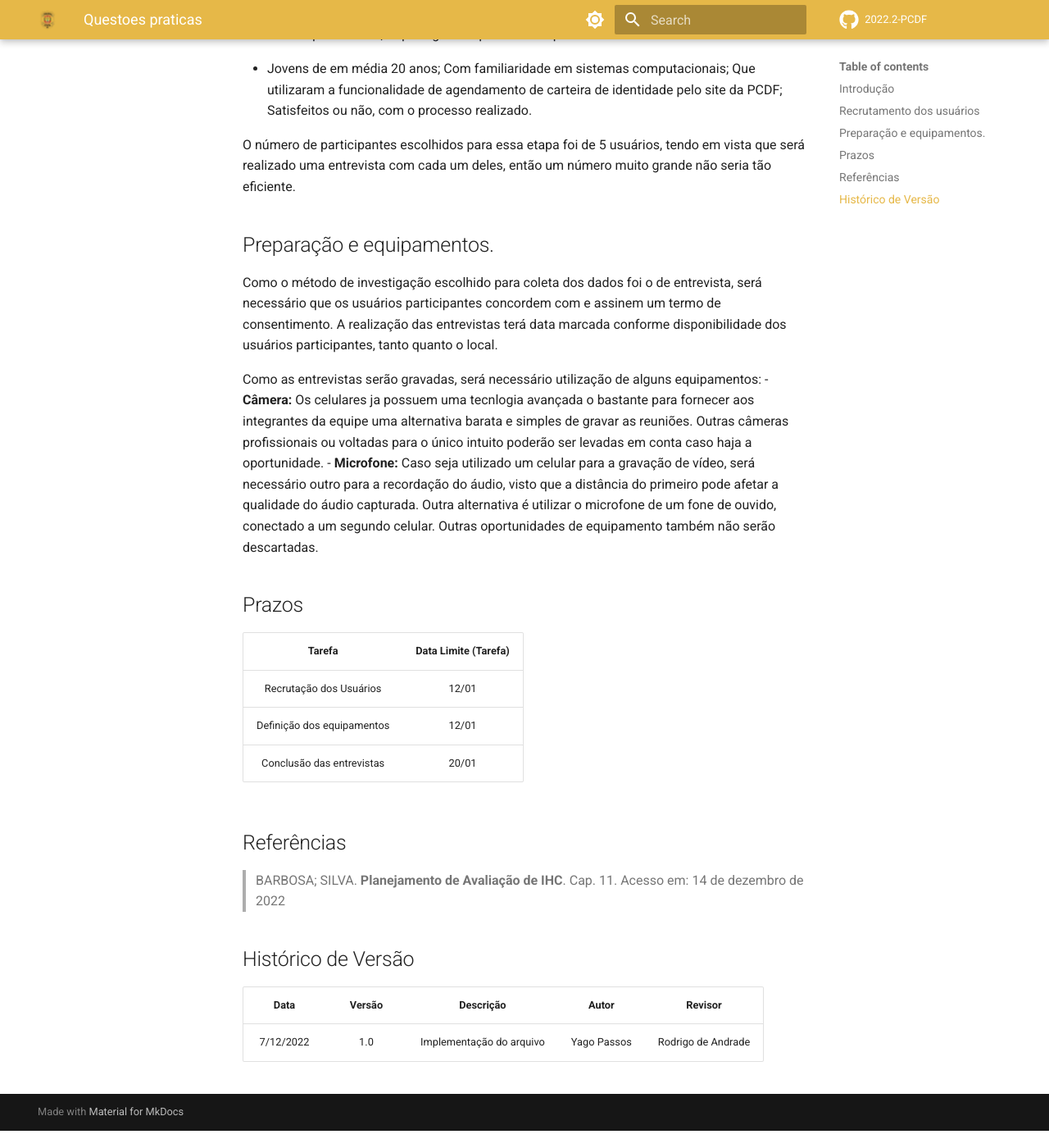
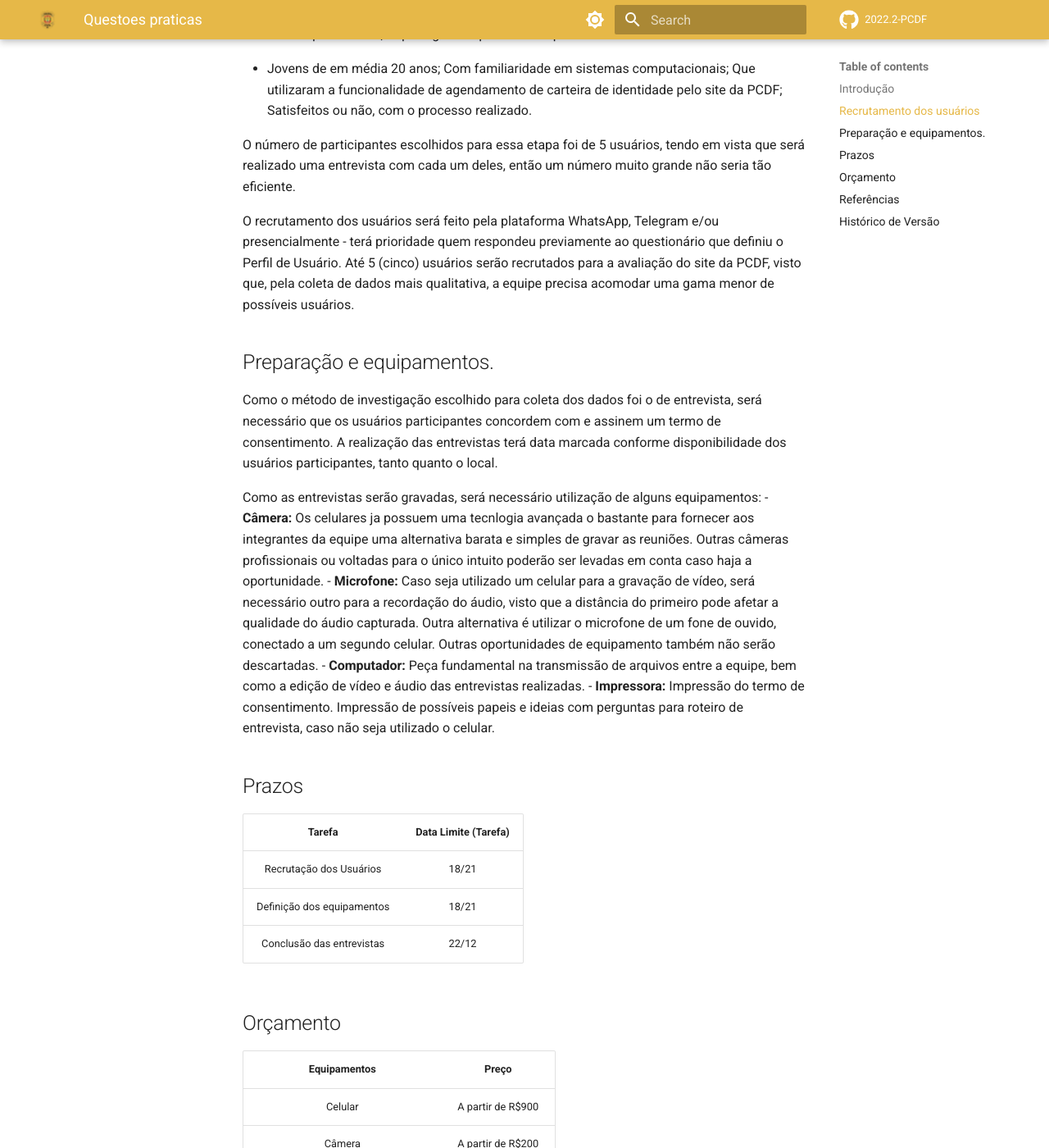
Before and after one commit to Interacao-Humano-Computador/2022.2-PCDF, an MkDocs documentation site: the page built from docs/planejamento/questoes_praticas.md, in a window 1280 px wide and 1400 px high, scrolled down 561 px. Shown: the whole window at 82% size. Built offline with MkDocs 1.6.1 and Material for MkDocs 9.7.7, drawn with Linux system fonts in a browser that asks for light colours; comment, search, counter and statistics services are not loaded; before the commit the page ends 1940 px from its top, so only the background shows below that; some of the changed text lies outside the part shown.

Commit message:
Correções e adições ao artefato

```diff
--- a/docs/planejamento/questoes_praticas.md
+++ b/docs/planejamento/questoes_praticas.md
@@ -9,11 +9,13 @@ Este artefato tem como objetivo definir detalhes sobre o recrutamento de usuári
 
 ## Recrutamento dos usuários
 
-O [Perfil de Usuário](analise-de-requisitos\perfil_usuario.md) foi definido a partir de um questionário, o qual foi enviado em grupos da faculdade do gama FGA - UnB. Os usuários recrutados serão facilmente encontrados nesses grupos, onde a maior parte da amostra se encontra. Eles devem corresponder com os dados obtidos do questionário, o que significa que devem representar:
+O [Perfil de Usuário](https://github.com/Interacao-Humano-Computador/2022.2-PCDF/blob/main/docs/analise-de-requisitos/perfil_usuario.md) foi definido a partir de um questionário, o qual foi enviado em grupos da faculdade do gama FGA - UnB. Os usuários recrutados serão facilmente encontrados nesses grupos, onde a maior parte da amostra se encontra. Eles devem corresponder com os dados obtidos do questionário, o que significa que devem representar:
 
  - Jovens de em média 20 anos; Com familiaridade em sistemas computacionais; Que utilizaram a funcionalidade de agendamento de carteira de identidade pelo site da PCDF; Satisfeitos ou não, com o processo realizado.
 
  O número de participantes escolhidos para essa etapa foi de 5 usuários, tendo em vista que será realizado uma entrevista com cada um deles, então um número muito grande não seria tão eficiente.
+
+O recrutamento dos usuários será feito pela plataforma WhatsApp, Telegram e/ou presencialmente - terá prioridade quem respondeu previamente ao questionário que definiu o Perfil de Usuário. Até 5 (cinco) usuários serão recrutados para a avaliação do site da PCDF, visto que, pela coleta de dados mais qualitativa, a equipe precisa acomodar uma gama menor de possíveis usuários.
 
 ## Preparação e equipamentos.
 
@@ -22,15 +24,28 @@ Como o método de investigação escolhido para coleta dos dados foi o de entrev
 Como as entrevistas serão gravadas, será necessário utilização de alguns equipamentos:
 - **Câmera:** Os celulares ja possuem uma tecnlogia avançada o bastante para fornecer aos integrantes da equipe uma alternativa barata e simples de gravar as reuniões. Outras câmeras profissionais ou voltadas para o único intuito poderão ser levadas em conta caso haja a oportunidade.
 - **Microfone:** Caso seja utilizado um celular para a gravação de vídeo, será necessário outro para a recordação do áudio, visto que a distância do primeiro pode afetar a qualidade do áudio capturada. Outra alternativa é utilizar o microfone de um fone de ouvido, conectado a um segundo celular. Outras oportunidades de equipamento também não serão descartadas.
+- **Computador:** Peça fundamental na transmissão de arquivos entre a equipe, bem como a edição de vídeo e áudio das entrevistas realizadas.
+- **Impressora:** Impressão do termo de consentimento. Impressão de possíveis papeis e ideias com perguntas para roteiro de entrevista, caso não seja utilizado o celular.
 
 ## Prazos
 
 
 |           Tarefa           | Data Limite (Tarefa) |
 | :-----------------------: | :------------------: |
-| Recrutação dos Usuários  |        12/01         |
-| Definição dos equipamentos |       12/01        |
-| Conclusão das entrevistas |         20/01       |
+| Recrutação dos Usuários  |        18/21         |
+| Definição dos equipamentos |       18/21        |
+| Conclusão das entrevistas |         22/12       |
+
+## Orçamento
+|       Equipamentos      |    Preço     |
+| :------------------:    | :---------------: |
+|        Celular          |       A partir de R$900   |
+|         Câmera          |       A partir de R$200       |
+|  Microfone (fone de ouvido regular)|   A partir de R$20   |
+|  Microfone (dedicado)  |   A partir de R$150   |
+|       Computador       |   A partir de R$1600   |
+|       Impressora       |   A partir de R$200   |
+|  Papelaria (alternativa de impressora)   |   R$0,20 - R$10   |
 
 
 ## Referências
@@ -41,4 +56,5 @@ Como as entrevistas serão gravadas, será necessário utilização de alguns eq
 
 |  Data  | Versão | Descrição | Autor | Revisor |
 | :----: | :----: | :-------: | :---: | :--------:|
-| 7/12/2022 | 1.0 | Implementação do arquivo| Yago Passos | Rodrigo de Andrade |
+| 14/12/2022 | 1.0 | Implementação do arquivo | Yago Passos | Rodrigo de Andrade |
+| 14/12/2022 | 1.1 | Correções | Yago Passos | Rodrigo de Andrade |
```
